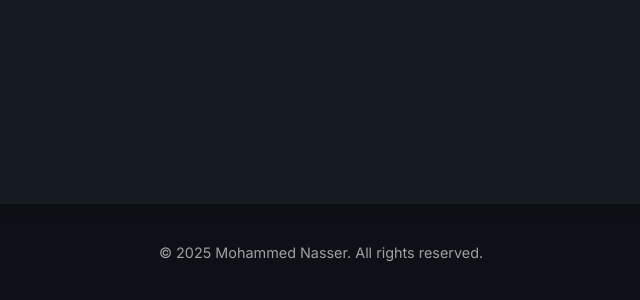
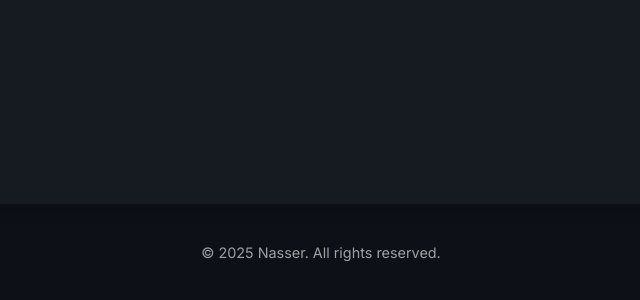
Before and after one commit to m-nasser-ai/site, a plain HTML site: page index.html in a window 1280 px wide. Shown: the part 828-1128 px from the top of the page, without its empty margins (319-959 px from the left). Drawn offline with Linux system fonts and the light colour scheme; a script that the page names is missing.

Commit message:
Update index.html

```diff
--- a/index.html
+++ b/index.html
@@ -65,7 +65,7 @@
         <!-- Calendly inline widget end -->
     </div>
 
-    <div class="footer">© 2025 Mohammed Nasser. All rights reserved.</div>
+    <div class="footer">© 2025 Nasser. All rights reserved.</div>
 
 </body>
 </html>
```
